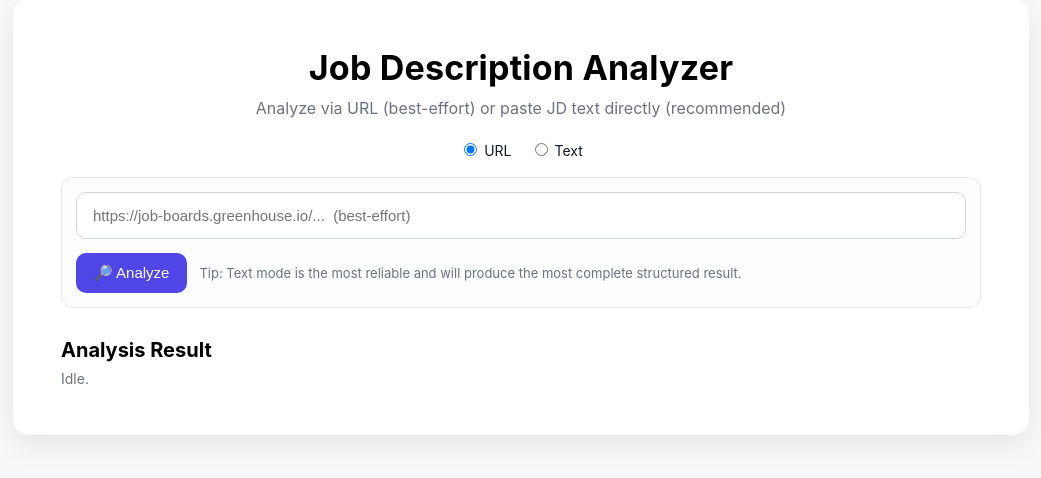
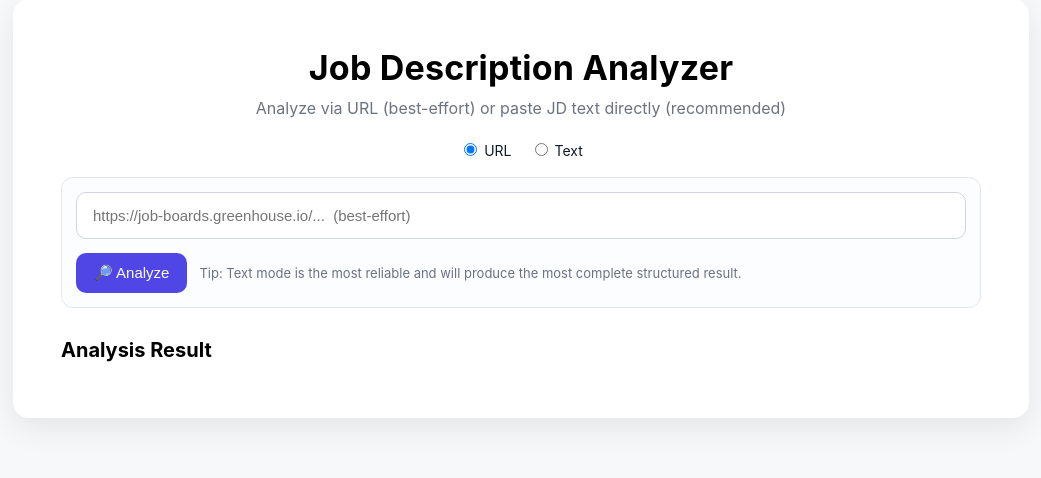
Before and after one commit to austin10231/JD-Analyzer-App, a Flask app: page / in a window 1280 px wide. Shown: the part 81-559 px from the top of the page, without its empty margins (119-1160 px from the left). Run offline with Flask 3, Linux system fonts and the light colour scheme.

Commit message:
Update index.html

```diff
--- a/templates/index.html
+++ b/templates/index.html
@@ -211,7 +211,7 @@
 
     <div class="result-box">
       <div class="result-title">Analysis Result</div>
-      <div id="status" class="status">Idle.</div>
+      <div id="status" class="status"></div>
 
       <div id="result" class="grid hidden">
 
```
